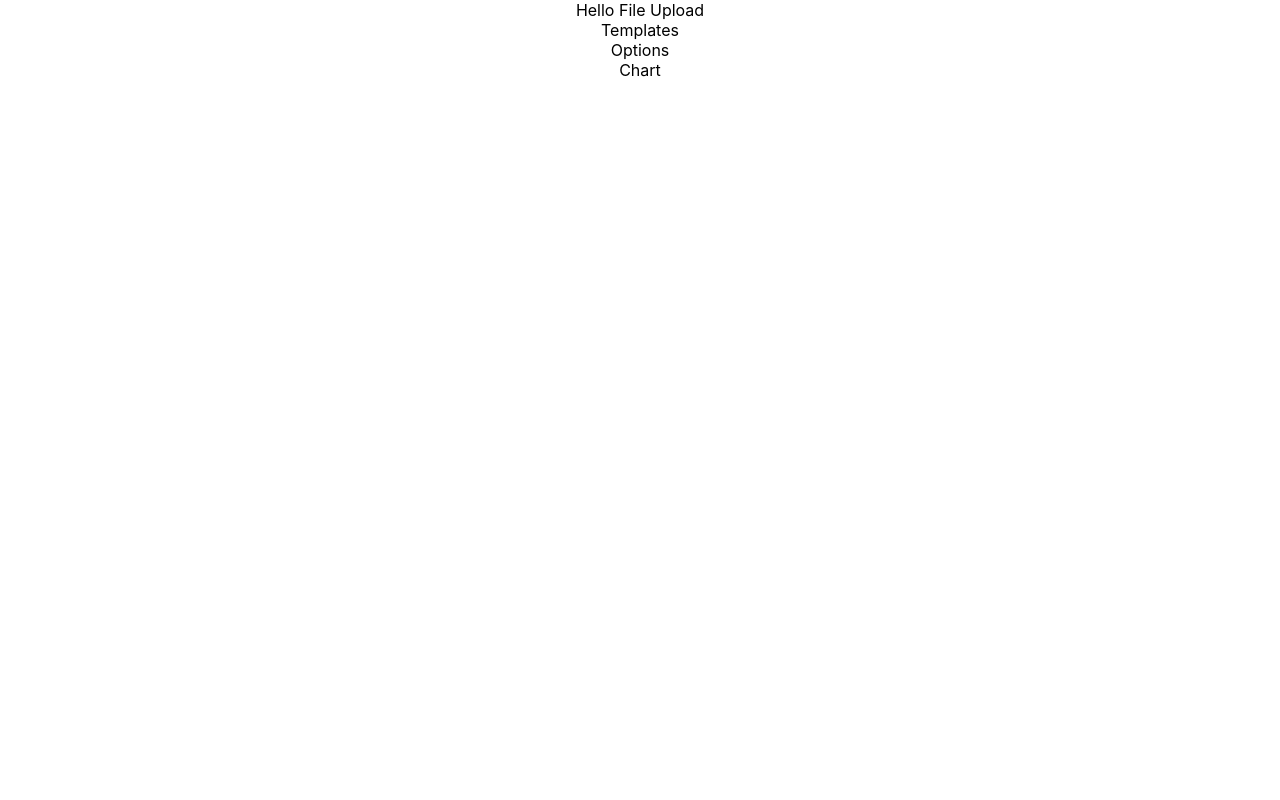
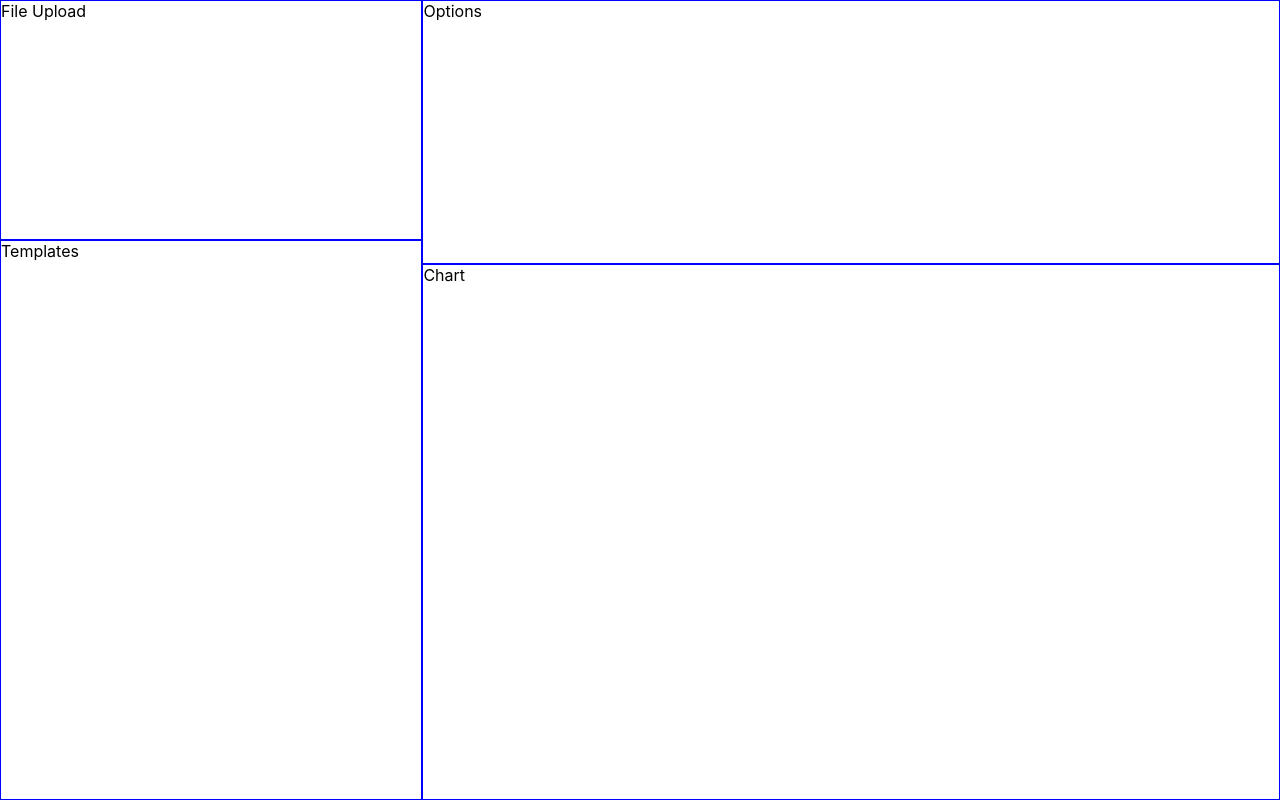
Before and after one commit to michaelcalvinwood/instant-charts-react, a React (Create React App) app: page / in a window 1280 px wide. Built offline with nearby package versions, Linux system fonts and the light colour scheme.

Commit message:
completed layout

```diff
--- a/src/App.css
+++ b/src/App.css
@@ -1,38 +1,9 @@
-.App {
-  text-align: center;
+* {
+  margin: 0;
+  padding: 0;
+  box-sizing: border-box;
 }
 
-.App-logo {
-  height: 40vmin;
-  pointer-events: none;
+body {
+  overflow-x: hidden;
 }
-
-@media (prefers-reduced-motion: no-preference) {
-  .App-logo {
-    animation: App-logo-spin infinite 20s linear;
-  }
-}
-
-.App-header {
-  background-color: #282c34;
-  min-height: 100vh;
-  display: flex;
-  flex-direction: column;
-  align-items: center;
-  justify-content: center;
-  font-size: calc(10px + 2vmin);
-  color: white;
-}
-
-.App-link {
-  color: #61dafb;
-}
-
-@keyframes App-logo-spin {
-  from {
-    transform: rotate(0deg);
-  }
-  to {
-    transform: rotate(360deg);
-  }
-}
--- a/src/components/Chart.jsx
+++ b/src/components/Chart.jsx
@@ -3,7 +3,7 @@ import React from 'react';
 
 function Chart() {
   return (
-    <div>Chart</div>
+    <div className='chart'>Chart</div>
   )
 
 }
--- a/src/components/Chart.scss
+++ b/src/components/Chart.scss
@@ -0,0 +1,8 @@
+.chart {
+    width: 67vw;
+    height: 67vh;
+    position: fixed;
+    bottom: 0;
+    right: 0;
+    border: 1px solid blue;
+}
--- a/src/components/FileUpload.jsx
+++ b/src/components/FileUpload.jsx
@@ -5,7 +5,7 @@ const FileUpload = () => {
 
     return (
         <div className="file-upload">
-            Hello File Upload
+            File Upload
         </div>
 
     )
--- a/src/components/FileUpload.scss
+++ b/src/components/FileUpload.scss
@@ -0,0 +1,8 @@
+.file-upload {
+    width: 33vw;
+    position: fixed;
+    top: 0;
+    left: 0;
+    height: 15rem;
+    border: 1px solid blue;
+}
--- a/src/components/Options.jsx
+++ b/src/components/Options.jsx
@@ -3,7 +3,7 @@ import React from 'react';
 
 function Options() {
   return (
-    <div>Options</div>
+    <div className='options'>Options</div>
   )
 }
 
--- a/src/components/Options.scss
+++ b/src/components/Options.scss
@@ -0,0 +1,9 @@
+.options {
+    width: 67vw;
+    height: 33vh;
+    position: fixed;
+    top: 0;
+    right: 0;
+    border: 1px solid blue;
+
+}
--- a/src/components/Templates.jsx
+++ b/src/components/Templates.jsx
@@ -3,7 +3,7 @@ import React from 'react';
 
 function Templates() {
   return (
-    <div>Templates</div>
+    <div className='templates'>Templates</div>
   )
 }
 
--- a/src/components/Templates.scss
+++ b/src/components/Templates.scss
@@ -0,0 +1,8 @@
+.templates {
+    width: 33vw;
+    height: calc(100vh - 15rem);
+    border: 1px solid blue;
+    position: fixed;
+    top: 15rem;
+    left: 0;
+}
```
